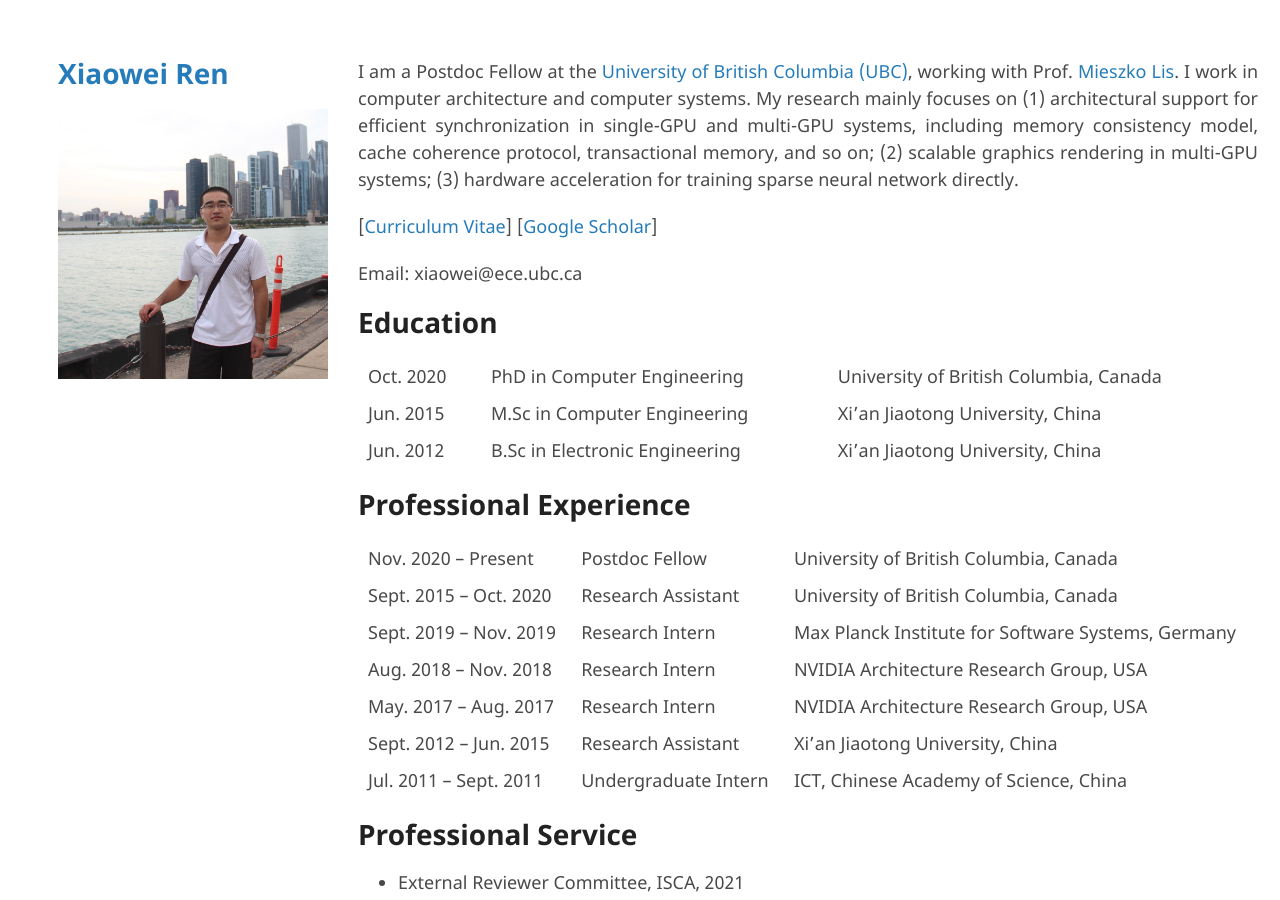
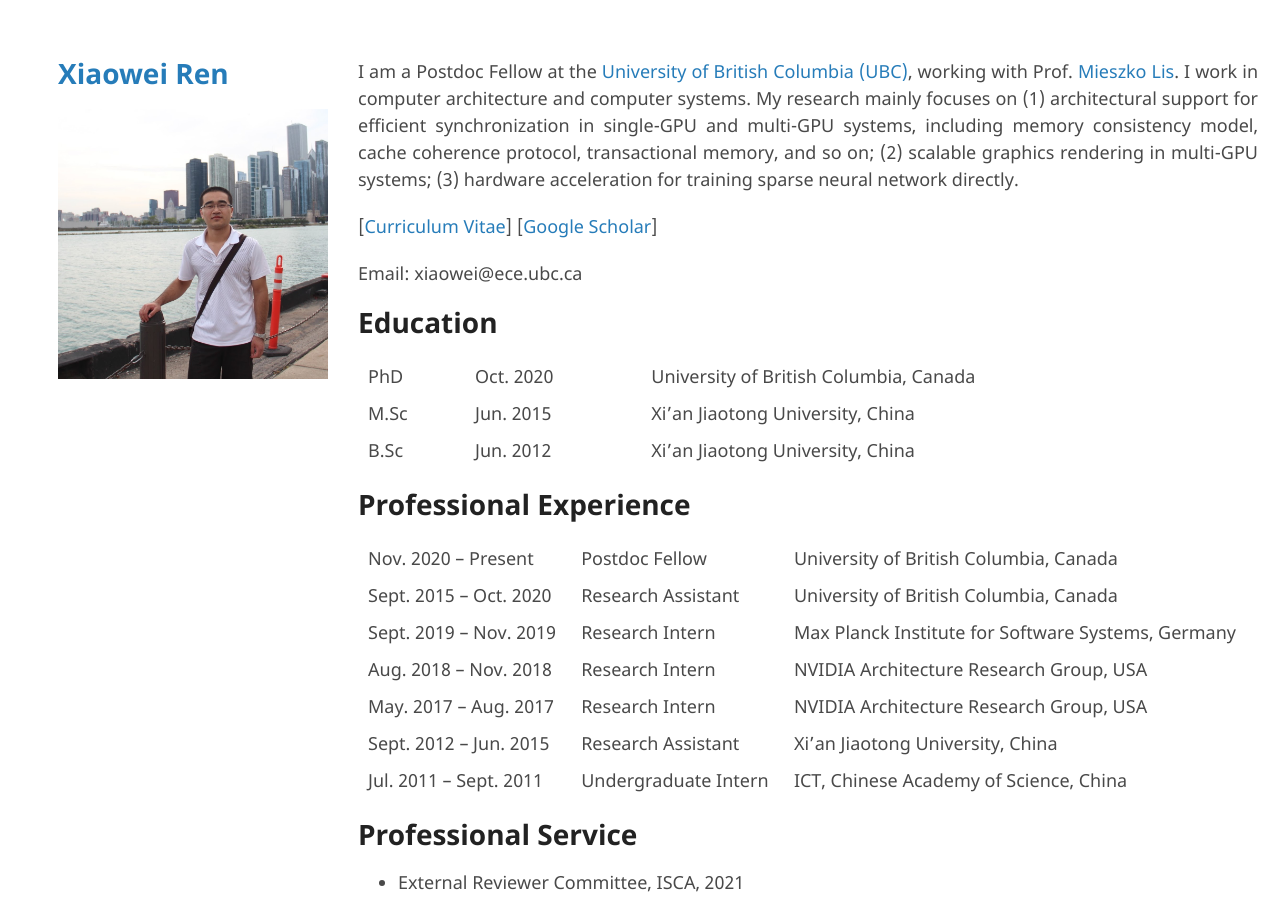
Before and after one commit to ericrxw/xiaoweiren, a Jekyll site: the page built from index.md, in a window 1280 px wide and 900 px high. Built offline with Jekyll 4.4.1, drawn with Linux system fonts in a browser that asks for light colours; our own code applies the rules of GitHub Pages for plain Markdown files; the repository's description, which GitHub fills in, is left out.

Commit message:
update education

```diff
--- a/index.md
+++ b/index.md
@@ -6,9 +6,9 @@ Email: xiaowei@ece.ubc.ca
 
 # Education
 
-| Oct. 2020 | PhD in Computer Engineering    | University of British Columbia, Canada |
-| Jun. 2015 | M.Sc in Computer Engineering   | Xi'an Jiaotong University, China       |
-| Jun. 2012 | B.Sc in Electronic Engineering | Xi'an Jiaotong University, China       |
+| PhD  | Oct. 2020 | University of British Columbia, Canada |
+| M.Sc | Jun. 2015 | Xi'an Jiaotong University, China       |
+| B.Sc | Jun. 2012 | Xi'an Jiaotong University, China       |
 
 # Professional Experience
 
```
